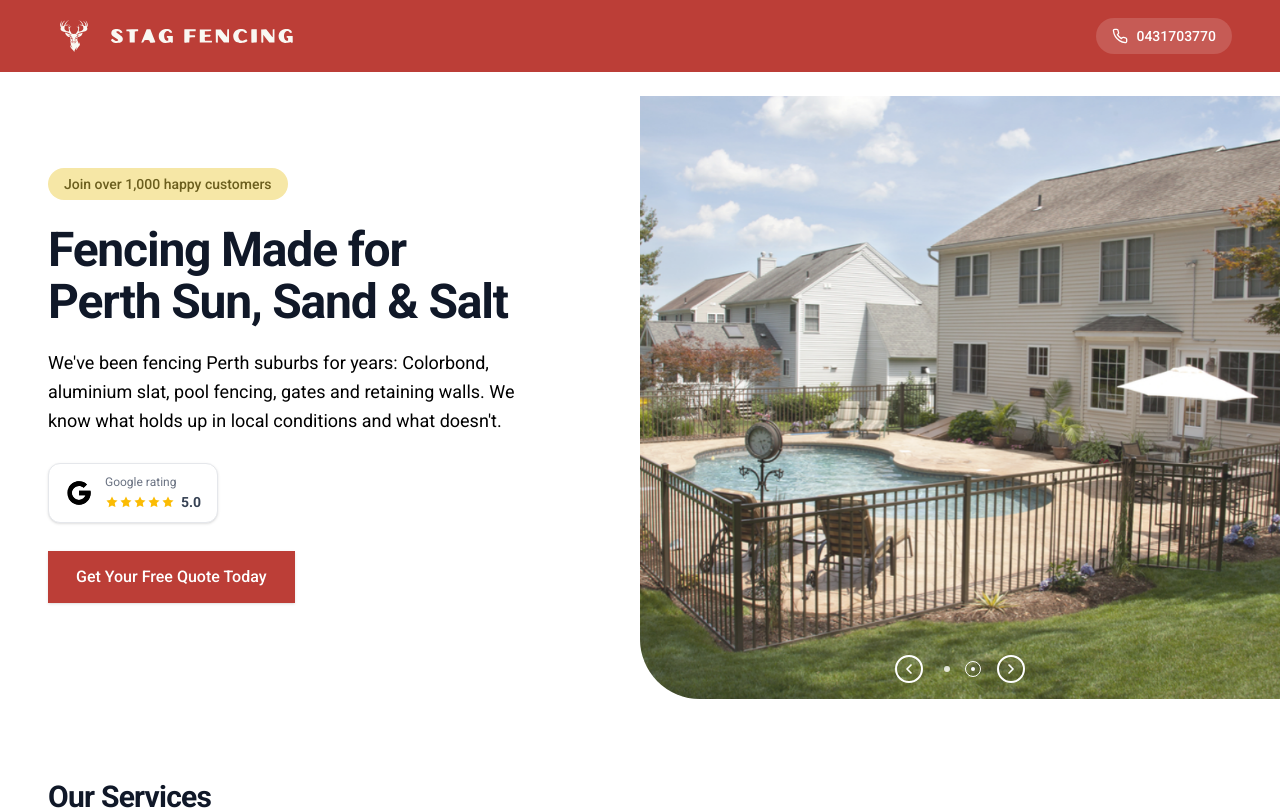
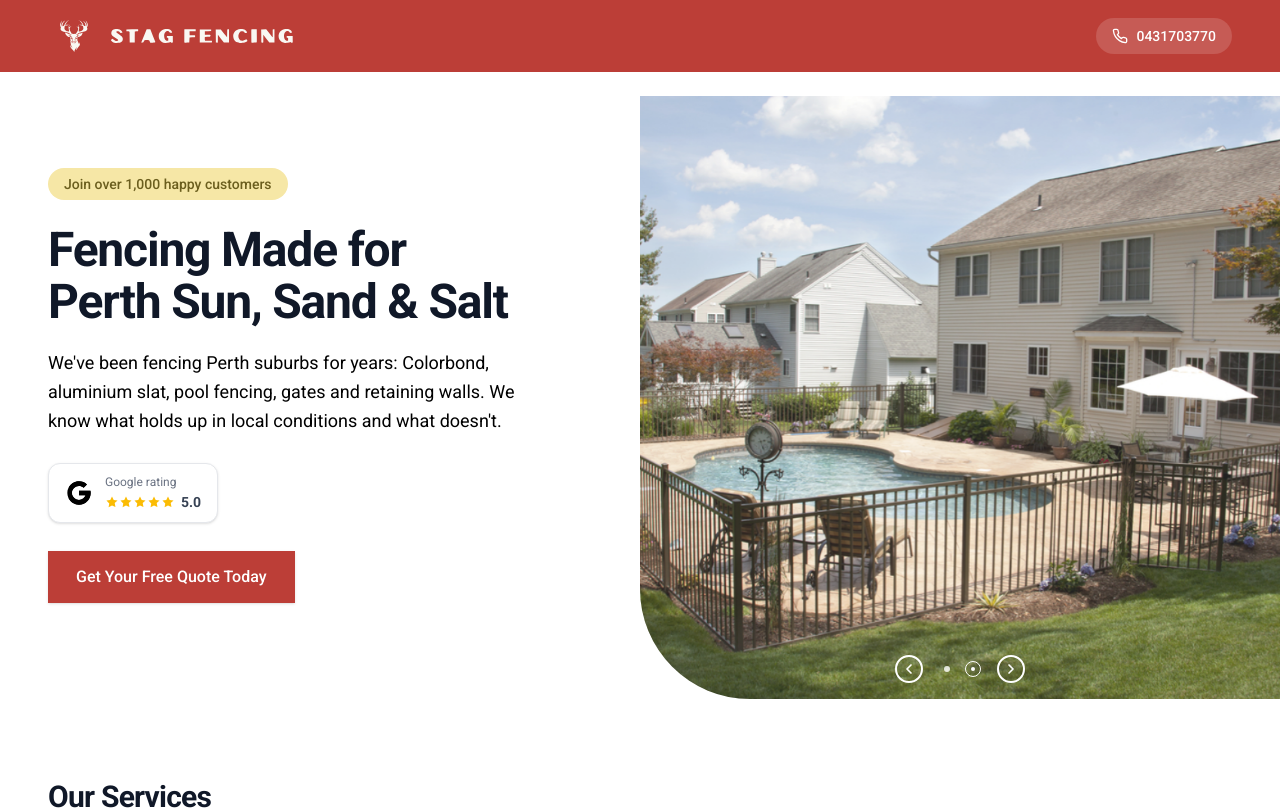
Before and after one commit to laladwesh/tas, a Next.js app: page / in a window 1280 px wide. Shown: the top 810 px of the page. Built offline with nearby package versions, Linux system fonts and the light colour scheme.

Commit message:
Update HeroCarousel component styles for improved design consistency

```diff
--- a/app/_components/HeroSection.tsx
+++ b/app/_components/HeroSection.tsx
@@ -101,7 +101,7 @@ function HeroCarousel() {
 
   return (
     <div className="relative h-full w-full pt-4 lg:pt-6">
-      <div className="relative h-full w-full overflow-hidden rounded-bl-[44px] lg:rounded-bl-[60px]">
+      <div className="relative h-full w-full overflow-hidden rounded-bl-[72px] lg:rounded-bl-[110px]">
         {heroImages.map((img, i) => (
           <Image
             key={i}
```
